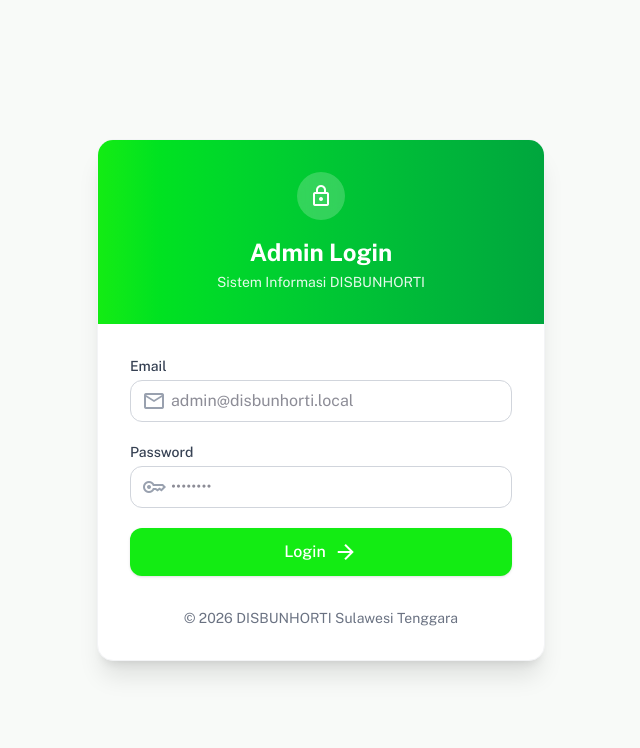
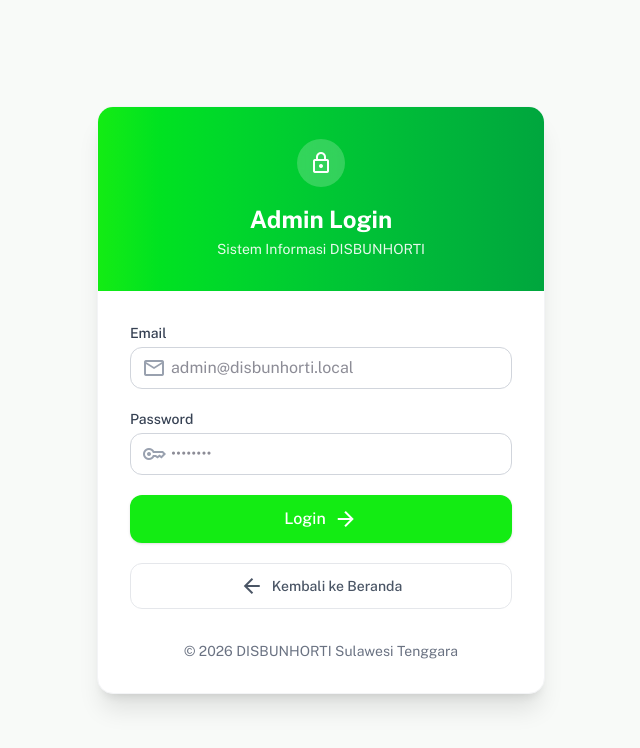
Before and after one commit to IndraHendrianto/disbun-price, a Next.js app: page /login in a window 1280 px wide. Shown: the top 748 px of the page, without its empty margins (319-959 px from the left). Built offline with nearby package versions, Linux system fonts and the light colour scheme; no server answers.

Commit message:
feat(ui): add back to homepage button on login screen

```diff
--- a/src/app/login/page.tsx
+++ b/src/app/login/page.tsx
@@ -4,6 +4,7 @@ import React, { useState } from 'react';
 import { useRouter } from 'next/navigation';
 import { supabase } from '@/lib/supabase';
 import Cookies from 'js-cookie';
+import Link from 'next/link';
 
 export default function LoginPage() {
   const [email, setEmail] = useState('');
@@ -111,6 +112,16 @@ export default function LoginPage() {
             </button>
           </form>
 
+          <div className="mt-5">
+            <Link
+              href="/"
+              className="w-full py-2.5 px-4 bg-white border border-gray-200 hover:bg-gray-50 text-gray-600 font-medium rounded-lg transition-all flex items-center justify-center gap-2 text-sm"
+            >
+              <span className="material-symbols-outlined text-[16px]">arrow_back</span>
+              Kembali ke Beranda
+            </Link>
+          </div>
+
           <div className="mt-8 text-center text-sm text-gray-500">
             &copy; {new Date().getFullYear()} DISBUNHORTI Sulawesi Tenggara
           </div>
```
